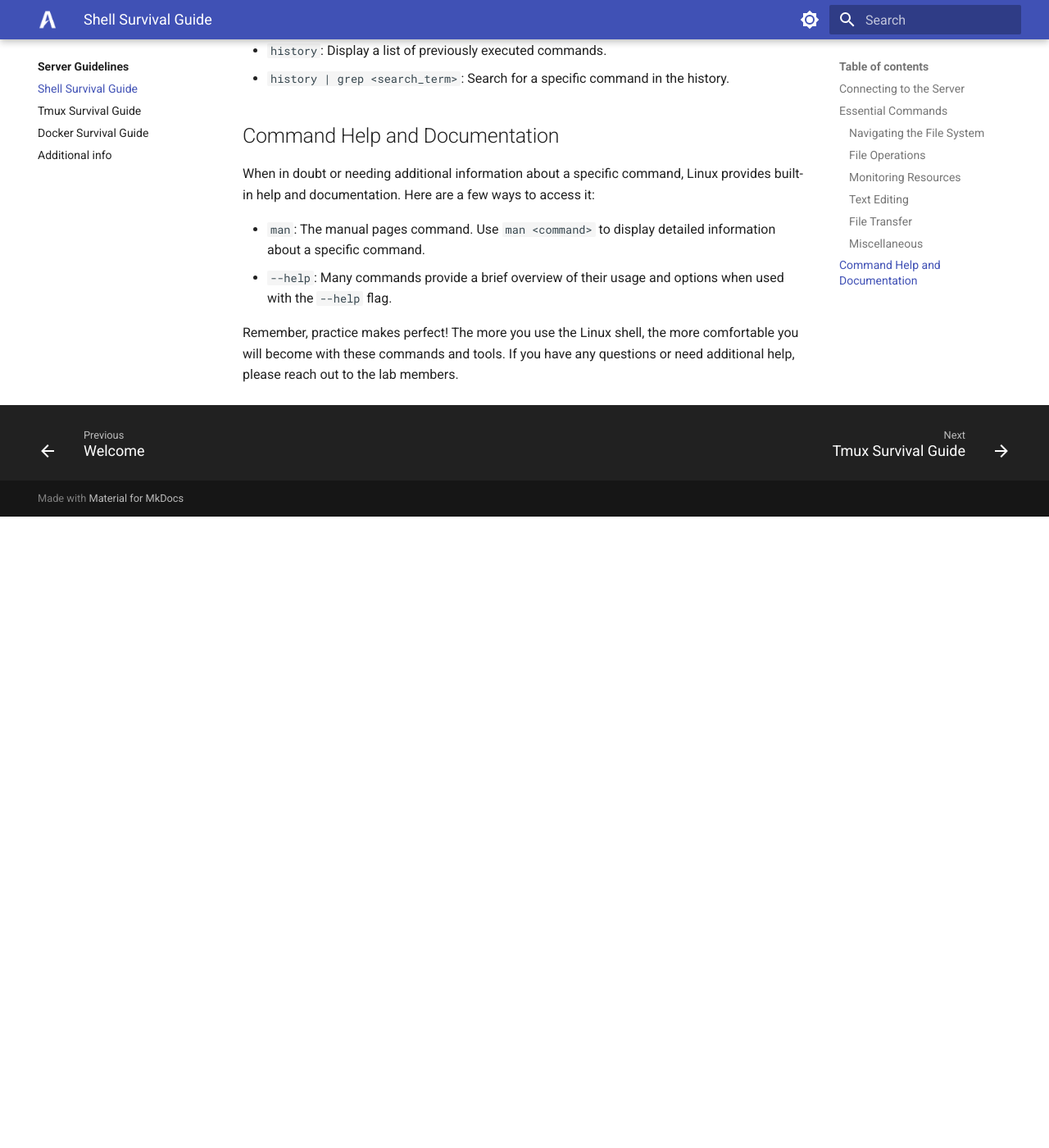
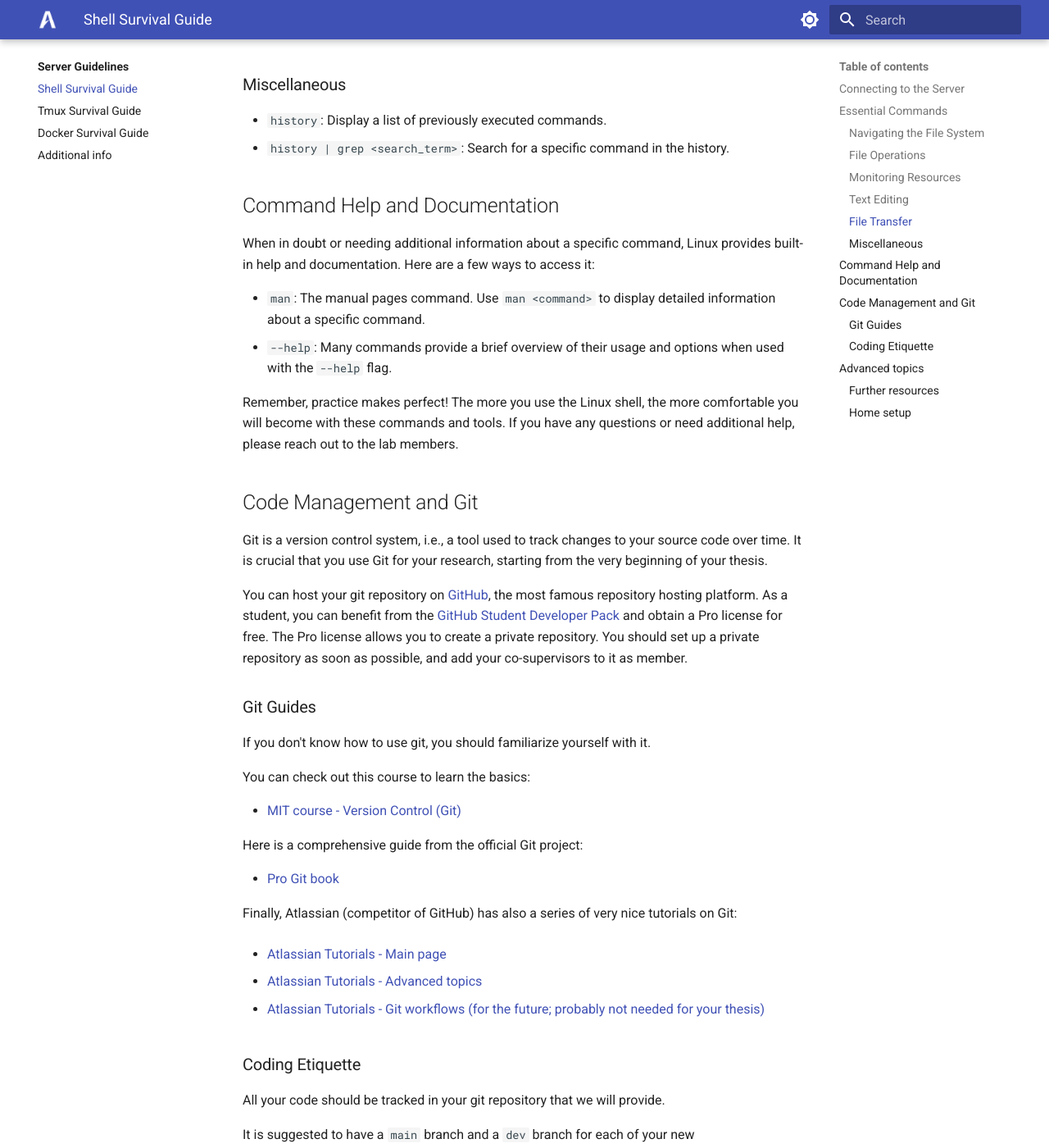
Before and after one commit to archettialberto/airlab_server_guidelines, an MkDocs documentation site: the page built from docs/server_guidelines/shell.md, in a window 1280 px wide and 1400 px high, scrolled down 2065 px. Shown: the whole window at 82% size. Built offline with MkDocs 1.6.1 and Material for MkDocs 9.7.7, drawn with Linux system fonts in a browser that asks for light colours; emoji names are drawn with the system emoji font; before the commit the page ends 2695 px from its top, so only the background shows below that; some of the changed text lies outside the part shown.

Commit message:
Add to shell guide the following topics: vim, git, coding etiquette, MIT course link, bash dotfiles setup

```diff
--- a/docs/server_guidelines/shell.md
+++ b/docs/server_guidelines/shell.md
@@ -54,6 +54,7 @@
 ### Text Editing
 
 * `nano`: A simple text editor to create and edit files directly in the terminal. Use `nano <filename>` to open a file.
+* `vim`: A less simple (but more fun?) text editor. Use `vim <filename>` to open a file. You can find a tutorial [here](https://missing.csail.mit.edu/2020/editors/). (If you just ran it without reading the tutorial and don't know how to quit it, type `:q` :wink:)
 
 ### File Transfer
 
@@ -79,3 +80,59 @@
 
 Remember, practice makes perfect! The more you use the Linux shell, the more comfortable you will become with these
 commands and tools. If you have any questions or need additional help, please reach out to the lab members.
+
+## Code Management and Git
+
+Git is a version control system, i.e., a tool used to track changes to your source code over time. It is crucial that you use Git for your research, starting from the very beginning of your thesis.
+
+You can host your git repository on [GitHub](https://github.com/), the most famous repository hosting platform. As a student, you can benefit from the [GitHub Student Developer Pack](https://education.github.com/pack) and obtain a Pro license for free. The Pro license allows you to create a private repository.
+You should set up a private repository as soon as possible, and add your co-supervisors to it as member.
+
+### Git Guides
+
+If you don't know how to use git, you should familiarize yourself with it.
+
+You can check out this course to learn the basics:<br>
+
+- [MIT course - Version Control (Git)](https://missing.csail.mit.edu/2020/version-control/)
+
+Here is a comprehensive guide from the official Git project:<br>
+
+- [Pro Git book](https://git-scm.com/book/en/v2)
+
+Finally, Atlassian (competitor of GitHub) has also a series of very nice tutorials on Git:
+
+- [Atlassian Tutorials - Main page](https://www.atlassian.com/git/tutorials)
+
+- [Atlassian Tutorials - Advanced topics](https://www.atlassian.com/git/tutorials/advanced-overview)
+
+- [Atlassian Tutorials - Git workflows (for the future; probably not needed for your thesis)](https://www.atlassian.com/git/tutorials/comparing-workflows)
+
+### Coding Etiquette
+
+All your code should be tracked in your git repository that we will provide.
+
+It is suggested to have a `main` branch and a `dev` branch for each of your new implementation/refactoring.
+
+Unless otherwise instructed, we encourage you to use notebooks only for visualization.
+
+It goes by itself, you should always comment your code.
+
+You should follow PEP8, Flake rules for writing python code and make it readable.
+
+- [How to Write Beautiful Python Code With PEP 8 – Real Python](https://realpython.com/python-pep8/)
+
+## Advanced topics
+
+### Further resources
+
+You can find more details on how to use the shell and how to approach any computer science project in this very good MIT course:
+
+- [The Missing Semester of Your CS Education](https://missing.csail.mit.edu/).
+
+### Home setup
+When working on a shell system, you would typically set your home folder with all the necessary dotfiles once and for all. We suggest maintaining a repo of all your dotfiles for restoring your configs in the future. (Just be careful to keep the repo private in case you include sensitive information!)
+
+If you want, you can start from the following vim/bash/tmux environment with all the necessary dotfiles already set up:
+
+- [Paolo Cudrano - Home (bash)](https://github.com/PCudrano/bash_home)
```
